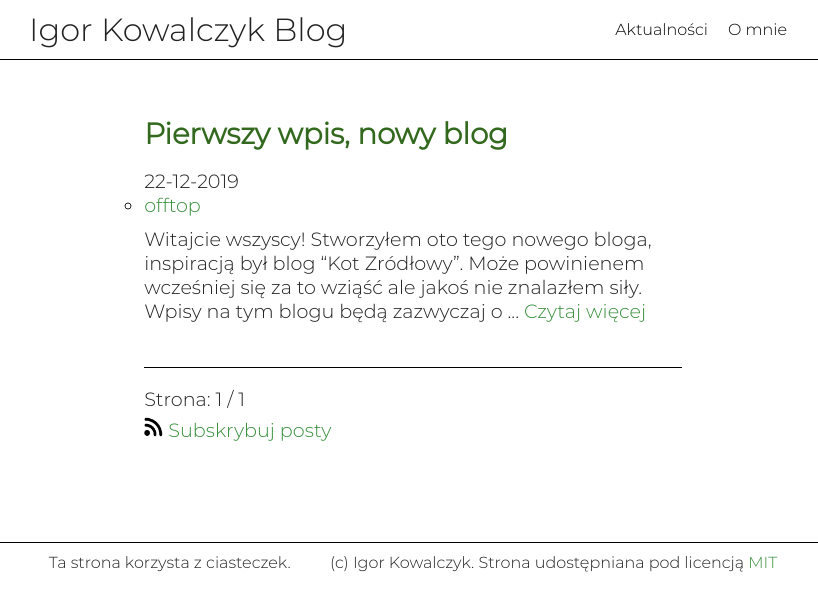
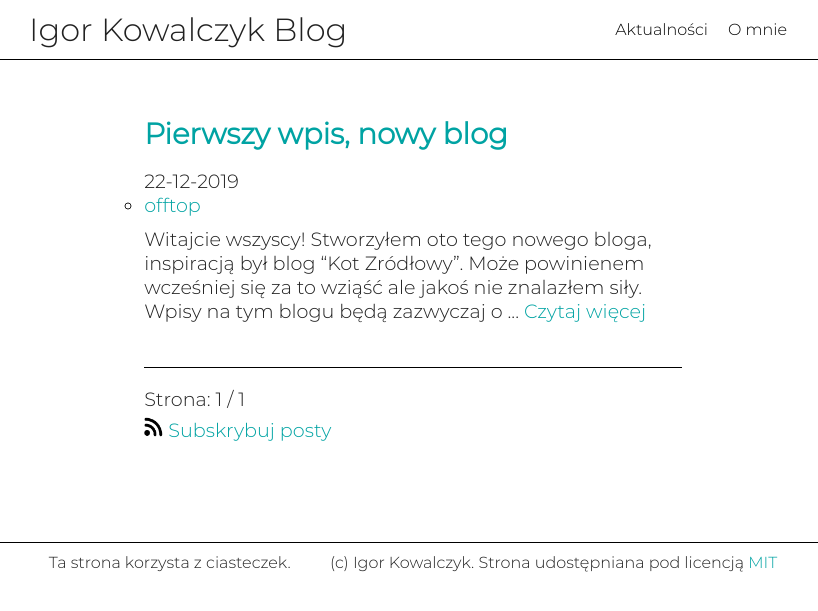
Before and after one commit to IgorKowalczyk/blog, a Jekyll site: the page built from index.html, in a window 1280 px wide. Shown: the top 611 px of the page, without its empty margins (227-1045 px from the left). Built offline with Jekyll 4.4.1, drawn with Linux system fonts in a browser that asks for light colours; the list of posts is cut into pages by our own code.

Commit message:
Update style.css

```diff
--- a/css/style.css
+++ b/css/style.css
@@ -71,7 +71,7 @@ color: #000;
 }
 
 main a, footer a {
-color: #388E3C;
+color: #00a3a3 !important;
 }
 
 main {
@@ -300,7 +300,7 @@ padding: 10px;
 border-bottom: #000 solid 1px;
 }
 
-main, footer{
+main, footer {
 clear: both;
 padding: 5px;
 display: flex;
```
